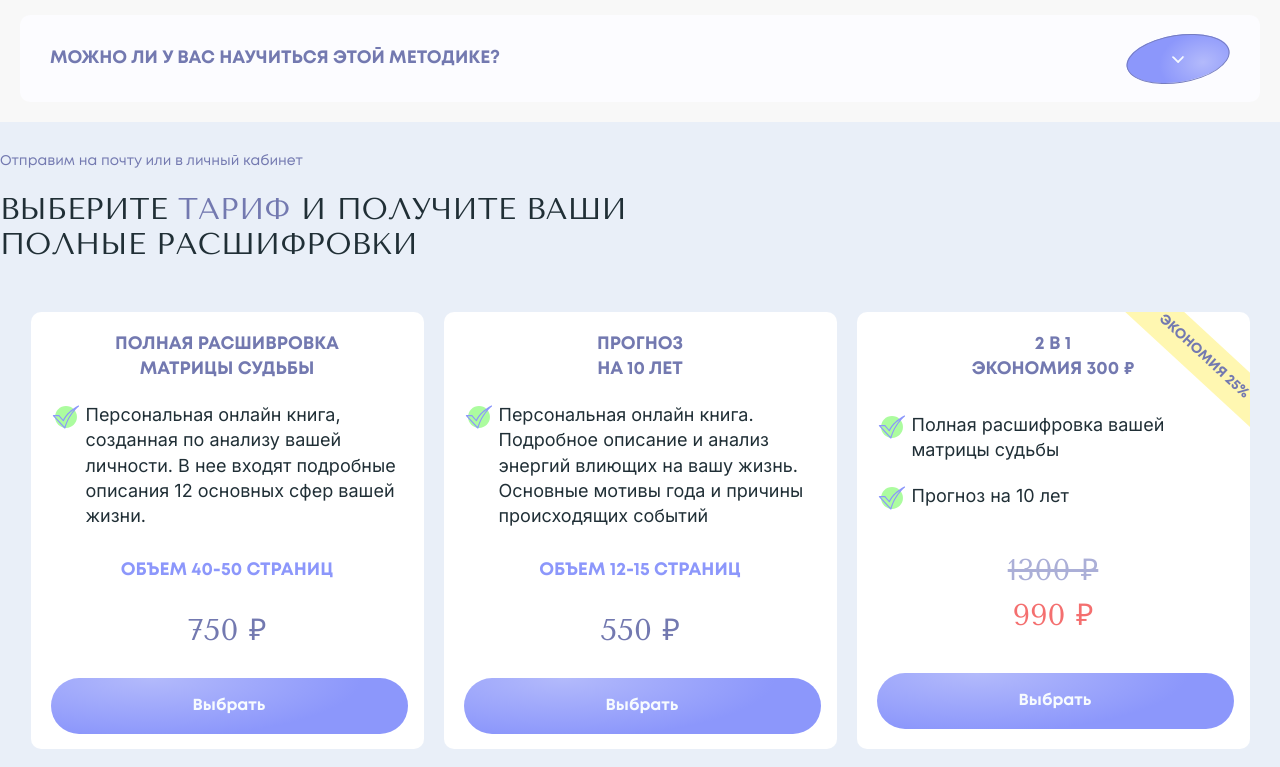
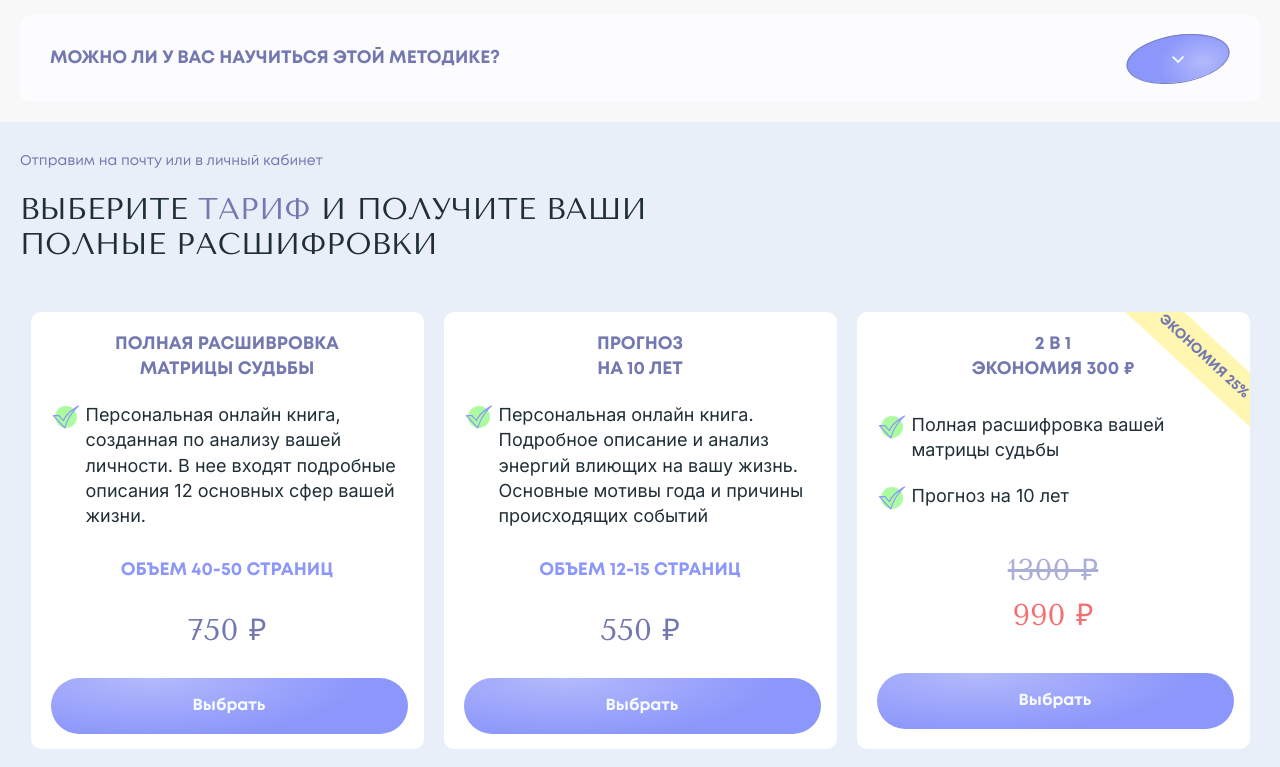
Before and after one commit to Cebastion/numerology, a Next.js app: page / in a window 1280 px wide. Shown: the part 8960-9727 px from the top of the page. Built offline with nearby package versions, Linux system fonts and the light colour scheme.

Commit message:
new commit

```diff
--- a/src/app/page.module.scss
+++ b/src/app/page.module.scss
@@ -1480,6 +1480,14 @@ background: rgba(255, 255, 255, 0.01);
   .content_cards{
     display: none;
   }
+
+  .us_number{
+    display: block;
+  }
+
+  .content_level{
+    display: block;
+  }
 }
 
 @media(max-width: 420px) {
--- a/src/components/Tariffs/Tariffs.module.scss
+++ b/src/components/Tariffs/Tariffs.module.scss
@@ -9,7 +9,7 @@
 .tariffs_content {
   max-width: 1280px;
   margin: 0 auto;
-  padding: 30px 0;
+  padding: 30px 20px;
 }
 
 .tariffs_title {
```
